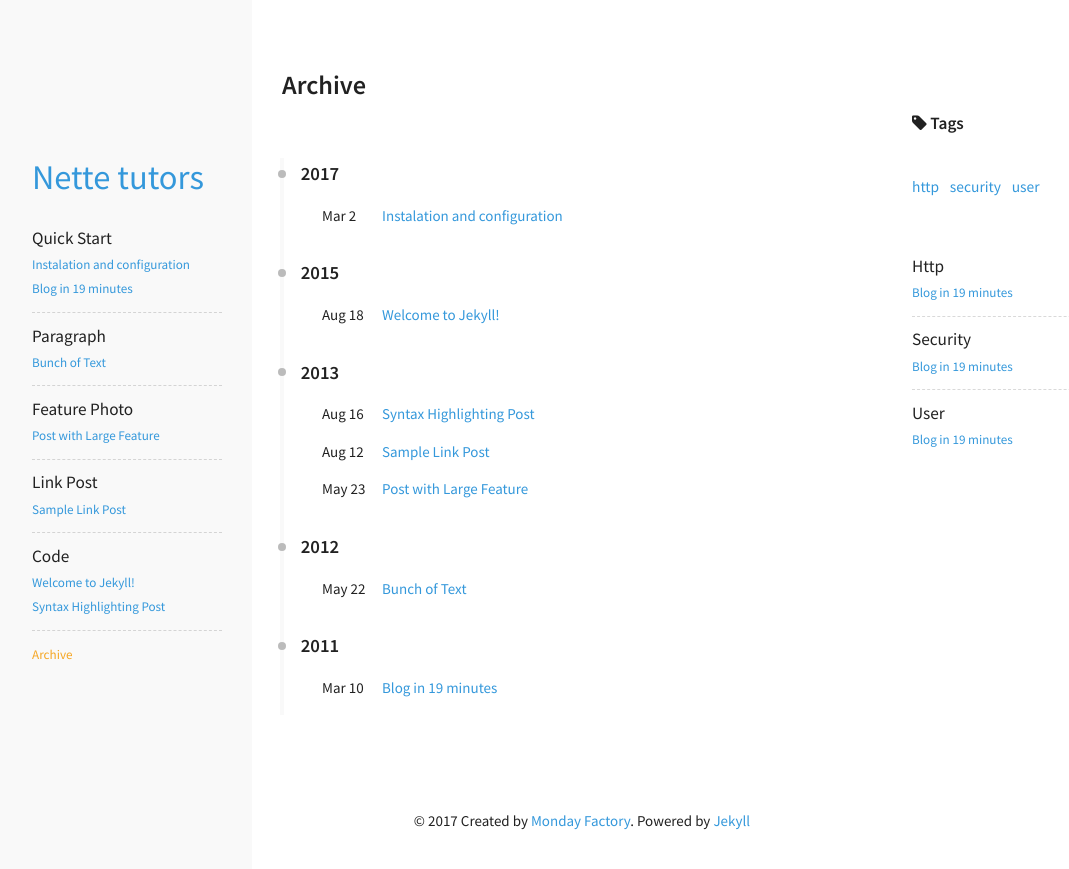
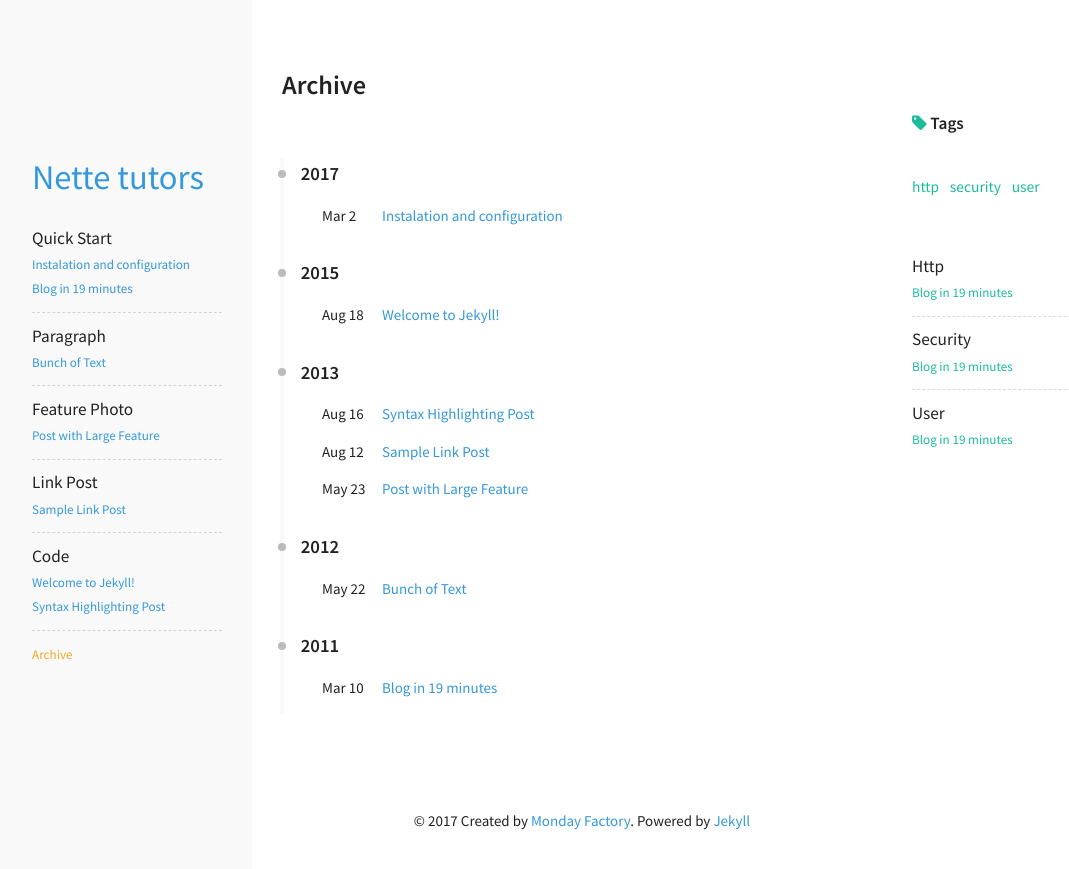
Before and after one commit to monday-factory/nette-tutors, a Jekyll site: the page built from archive.html, in a window 1280 px wide. Shown: the top 869 px of the page, without its empty margins (68-1137 px from the left). Built offline with Jekyll 4.4.1, drawn with Linux system fonts in a browser that asks for light colours.

Commit message:
Tags styles

```diff
--- a/_includes/tags.html
+++ b/_includes/tags.html
@@ -1,8 +1,8 @@
-<h5><i class="fa fa-tag"></i> Tags</h5>
+<h5><i class="fa fa-tag success-text-color"></i> Tags</h5>
 <ul class="tag-cloud">
 {% for tag in site.tags %}
   <li style="font-size: {{ tag | last | size | times: 100 | divided_by: site.tags.size | plus: 70  }}%">
-    <a class="post-tag" href="#{{ tag | first | slugize }}">
+    <a class="post-tag success-text-color" href="#{{ tag | first | slugize }}">
       {{ tag | first }}
     </a>
   </li>
@@ -16,7 +16,7 @@
     <h5 class="tag-group-title" id="{{ tag_name | slugize }}">{{ tag_name }}</h5>
     {% for post in site.tags[tag_name] %}
     <article class="tag-item">
-      <a class="tag-item-title" href="{{ site.url }}{{ post.url }}">{{post.title}}</a>
+      <a class="tag-item-title success-text-color" href="{{ site.url }}{{ post.url }}">{{post.title}}</a>
     </article>
     {% endfor %}
   </div>
--- a/_sass/components/_variables.scss
+++ b/_sass/components/_variables.scss
@@ -57,7 +57,7 @@ $background-color: #f9f9f9;
 $white:            #fff;
 $primary:          #3498db;
 $secondary:        #95a5a6;
-$success:          #65e892;
+$success:          #1abc9c;
 $danger:           #e74c3c;
 $warning:          #F5A623;
 $info:             #09ABF6;
```
